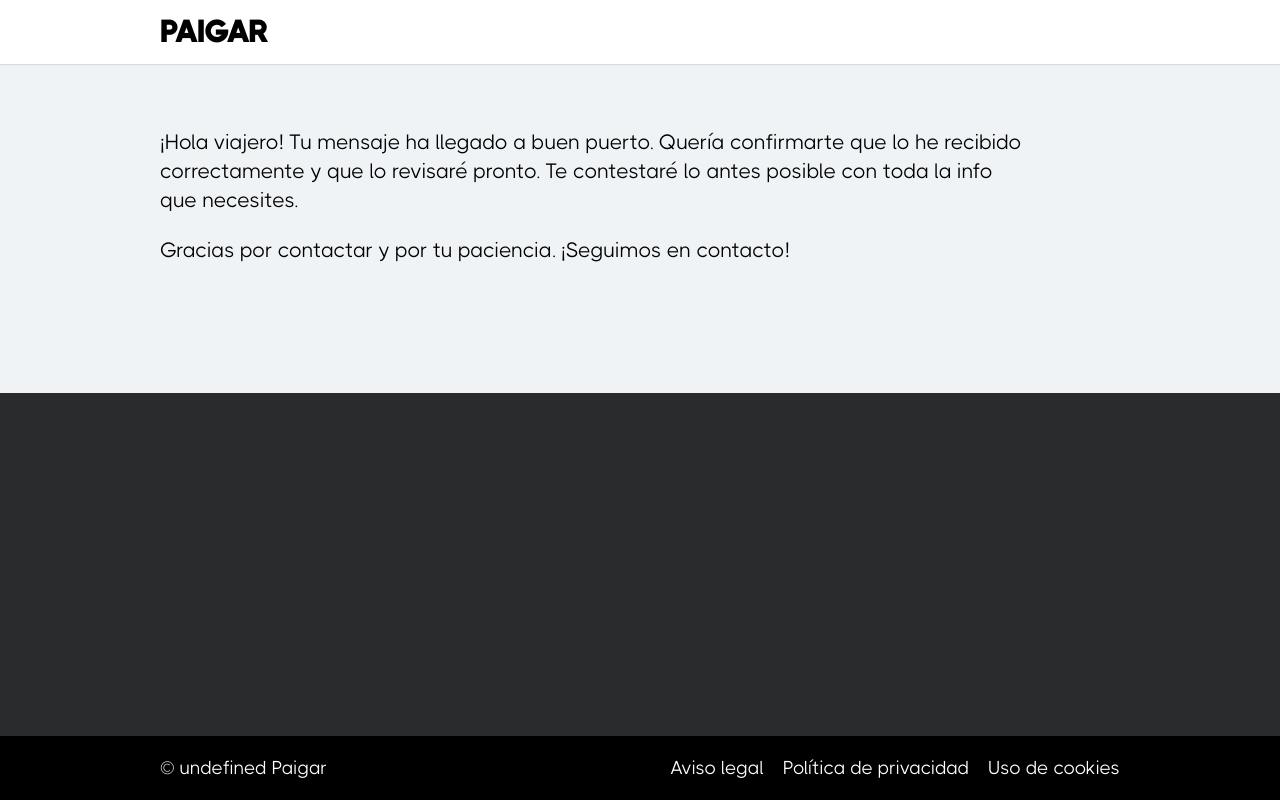
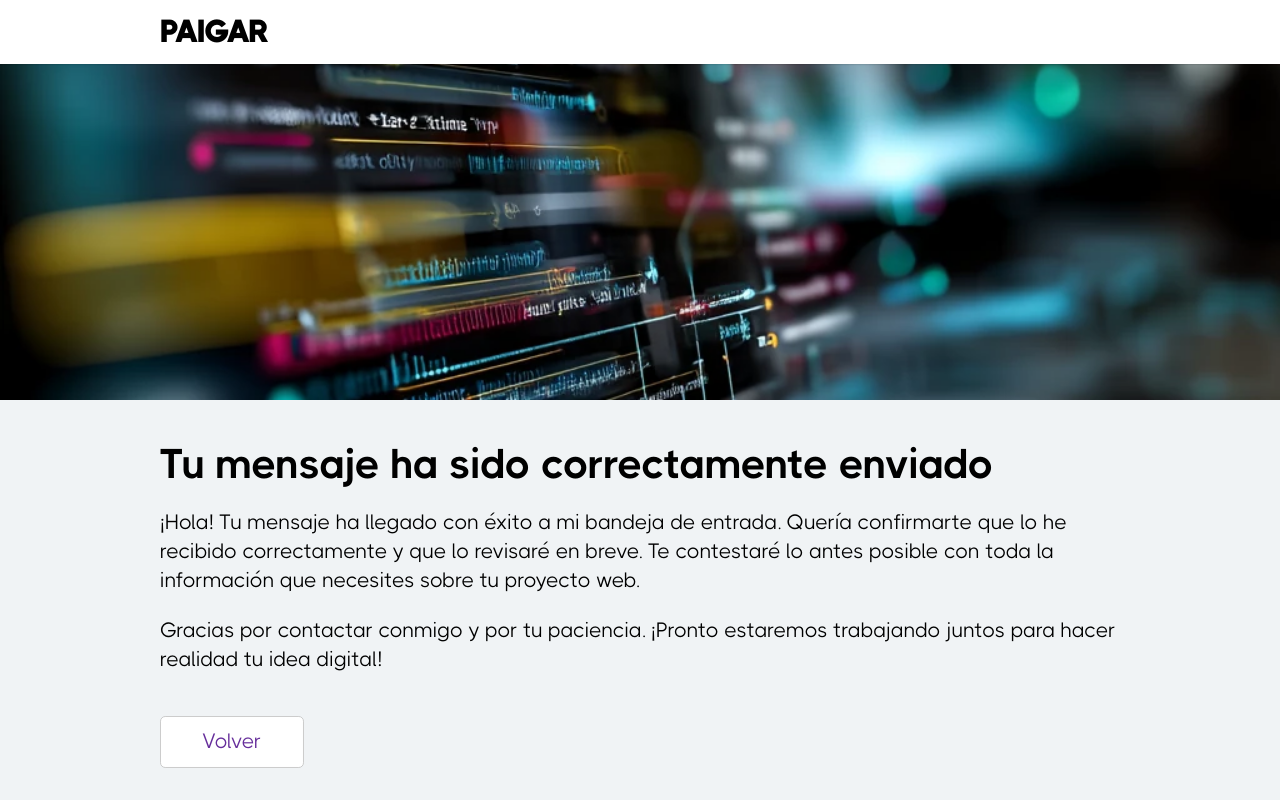
Before and after one commit to paigar/Paigar, an Eleventy site: page src/legal/gracias.md in a window 1280 px wide. Shown: the top 800 px of the page. Built offline with nearby package versions, Linux system fonts and the light colour scheme; Eleventy itself is replaced by a stand-in of ours; files that its build step writes are made by us from their sources.

Commit message:
formulario

```diff
--- a/_includes/layouts/resto.njk
+++ b/_includes/layouts/resto.njk
@@ -12,6 +12,13 @@ layout: layouts/base.njk
   {% include "partials/cabecera_resto.njk" %}
 </header>
 <main id="principal">
+  <div class="imagencabecera cubrir">
+    <picture>
+      <source srcset="/img/f1.webp" type="image/webp">
+      <source srcset="/img/f1.jpg" type="image/jpeg">
+      <img src="/img/f1.jpg" alt="">
+    </picture>
+  </div>
   <div class="contenedor">
     {{ content | safe }}
   </div>
--- a/_includes/partials/contacto.njk
+++ b/_includes/partials/contacto.njk
@@ -33,7 +33,7 @@
       <div class="col">
         <form
 								name="contactopaigar"
-								action="/gracias"
+								action="https://forms.idenautas.work/paigar.php"
 								method="POST"
 								autocomplete="off">
           <div class="campos">
@@ -104,6 +104,7 @@
 									>
           </div>
           <div class="enviar">
+            <input type="hidden" name="origenurl" value="{{ page.url }}">
             <input type="hidden" name="idioma" class="" value="es"/>
             <div class="botonenviar">
               <input type="submit" name="enviar" value="{{ contenidos.contacto.campos.enviar }}"/>
--- a/public/css/resto.css
+++ b/public/css/resto.css
@@ -26,7 +26,15 @@
 	color: #f86624;
 }
 #principal {
-	padding-block: 8rem;
+	min-height: 100vh;
+	padding-bottom: 10vh;
+}
+#principal .imagencabecera {
+	height: 50vh;
+	margin-bottom: 2em;
+}
+#principal h1 {
+	line-height: 1.1;
 }
 #principal * + h2 {
 	margin-top: 1.5em;
@@ -76,3 +84,29 @@
 	--posinicio: calc(var(--alturaPrincipal) - (var(--alturaPantalla) / 2));
 	--altura: calc(var(--alturaPantalla) / 2.5);
 }
+#principal a {
+	text-decoration: none;
+	color: #662e9b;
+}
+#principal a:not([href^="mailto:"]) {
+	display: inline-block;
+	width: fit-content;
+	margin: 1em 0 0;
+	padding: 0.5em 2em;
+	border: 1px solid #ccc;
+	border-radius: 0.25em;
+	background-image: linear-gradient(
+		to right,
+		#414345,
+		#232526 50%,
+		var(--clr-fondo-100) 50%
+	);
+	background-size: 200%;
+	background-position: right;
+	transition: 300ms linear;
+	cursor: pointer;
+}
+#principal a:not([href^="mailto:"]):hover {
+	color: var(--clr-fondo-100);
+	background-position: left;
+}
--- a/src/legal/gracias.md
+++ b/src/legal/gracias.md
@@ -1,14 +1,14 @@
 ---
 title: Gracias
-subtitle: Tu mensaje ha sido correctamente enviado
 permalink: /gracias.html
 layout: layouts/resto.njk
-cabecera: aboutme/gracias.png
-enlace: /gracias.html
-nombreseccion: Gracias por tu mensaje
 eleventyExcludeFromCollections: true
 ---
 
-¡Hola viajero! Tu mensaje ha llegado a buen puerto. Quería confirmarte que lo he recibido correctamente y que lo revisaré pronto. Te contestaré lo antes posible con toda la info que necesites.
+# Tu mensaje ha sido correctamente enviado
 
-Gracias por contactar y por tu paciencia. ¡Seguimos en contacto!
+¡Hola! Tu mensaje ha llegado con éxito a mi bandeja de entrada. Quería confirmarte que lo he recibido correctamente y que lo revisaré en breve. Te contestaré lo antes posible con toda la información que necesites sobre tu proyecto web.
+
+Gracias por contactar conmigo y por tu paciencia. ¡Pronto estaremos trabajando juntos para hacer realidad tu idea digital!
+
+[Volver](/)
```
Also changed, not shown: src/legal/error.md (+4 -6 lines), public/img/f1.jpg (added), public/img/f1.png (added), public/img/f1.webp (added).
